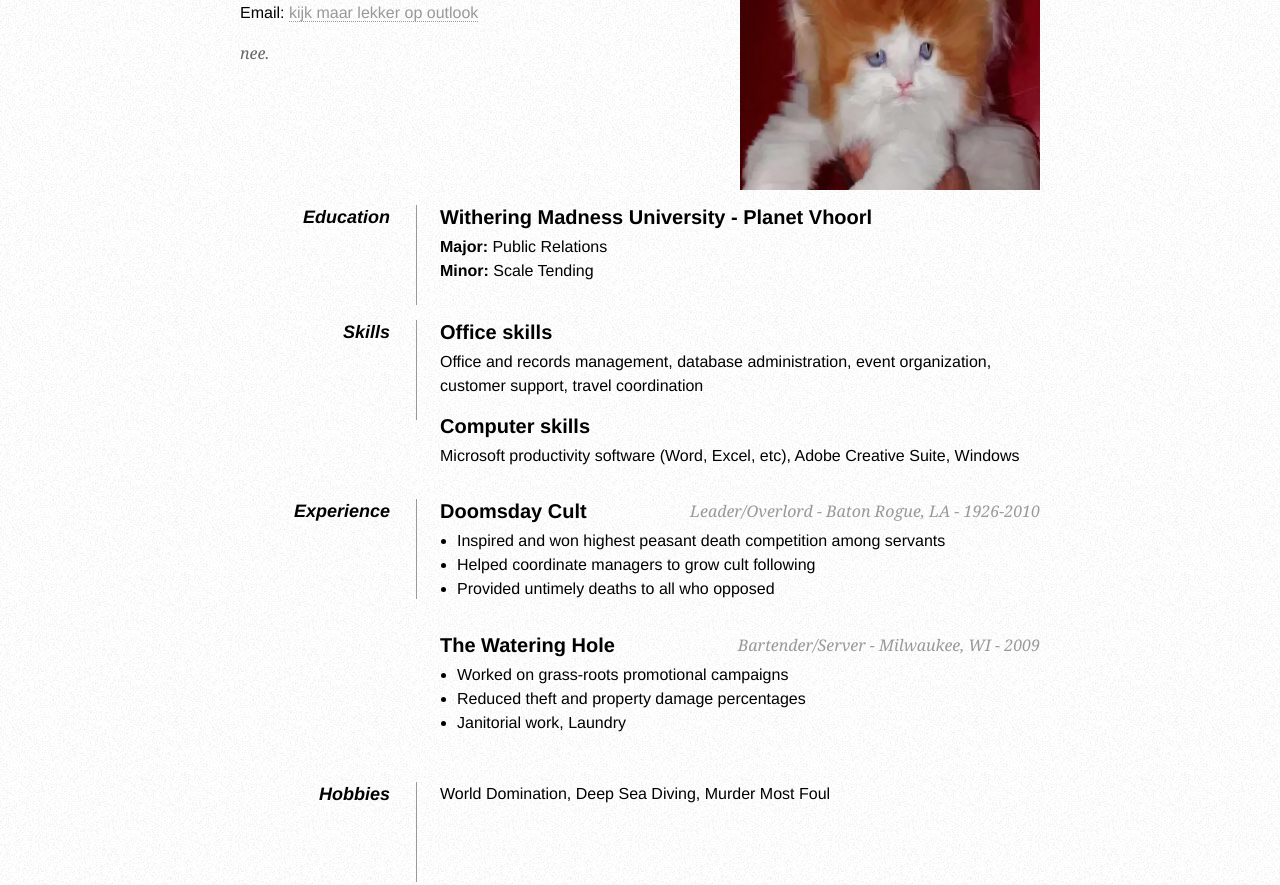
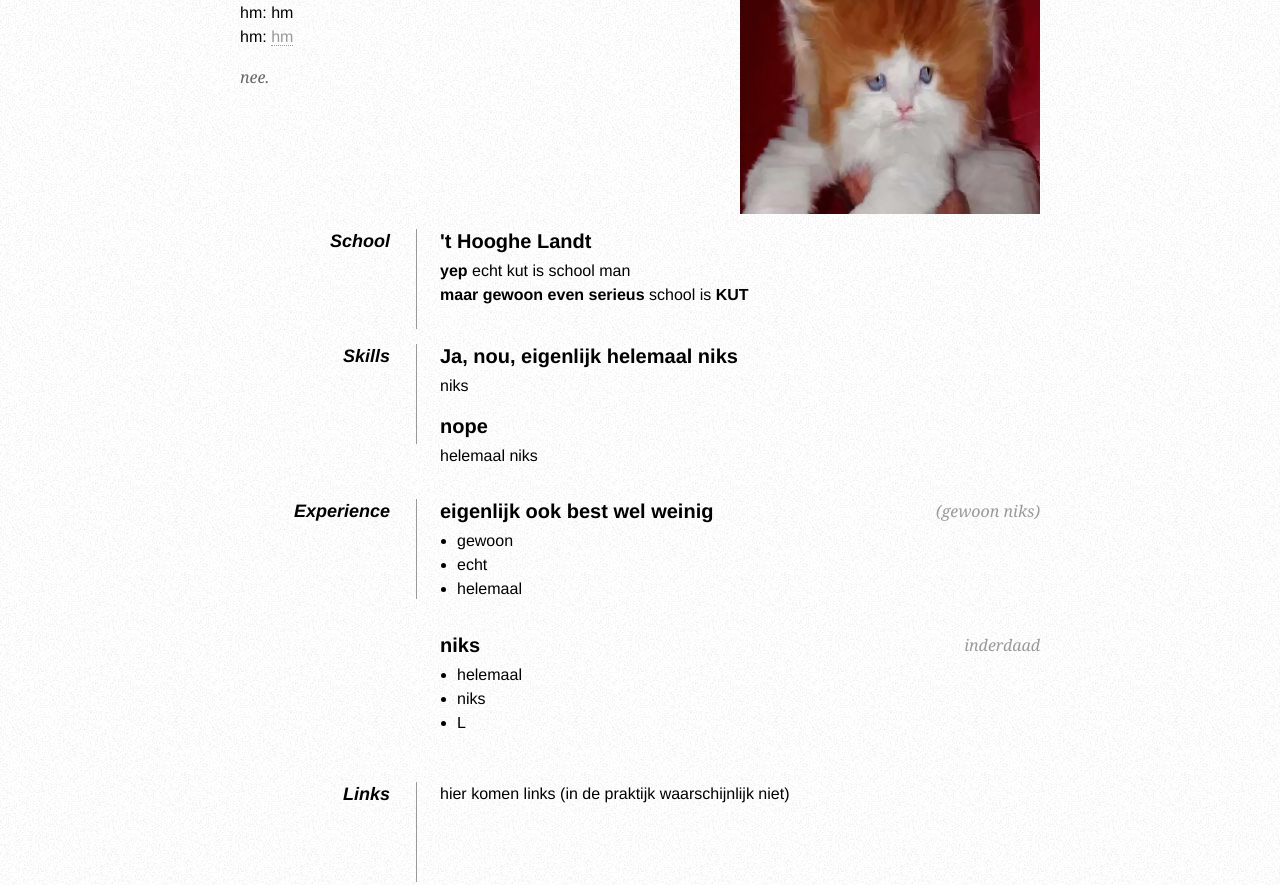
Before and after one commit to tttobiasss/Tobiaswebsite, a plain HTML site: page index.html in a window 1280 px wide. Shown: the part 120-1005 px from the top of the page. Drawn offline with Linux system fonts and the light colour scheme.

Commit message:
Update index.html

```diff
--- a/index.html
+++ b/index.html
@@ -1,4 +1,4 @@
-<!DOCTYPE html PUBLIC "-//W3C//DTD XHTML 1.0 Strict//EN"
+E html PUBLIC "-//W3C//DTD XHTML 1.0 Strict//EN"
 "http://www.w3.org/TR/xhtml1/DTD/xhtml1-strict.dtd">
 
 <html xmlns="http://www.w3.org/1999/xhtml" xml:lang="en" lang="en">
@@ -39,11 +39,11 @@
 
             <!-- Microformats! -->
 
-            <h1 class="fn">Tobaias</h1>
+            <h1 class="fn">Tobias</h1>
 
             <p>
-                Telefoonnummer <span class="tel">Secret jij bozo</span><br />
-                Email: <a class="email" href="mailto:tobias.henselmans@gmail.com">kijk maar lekker op outlook</a>
+                hm: <span class="tel">hm</span><br />
+                hm: <a class="email" href="mailto:tobias.henselmans@gmail.com">hm</a>
             </p>
         </div>
 
@@ -58,52 +58,52 @@
         <dl>
             <dd class="clear"></dd>
 
-            <dt>Education</dt>
+            <dt>School</dt>
             <dd>
-                <h2>Withering Madness University - Planet Vhoorl</h2>
-                <p><strong>Major:</strong> Public Relations<br />
-                   <strong>Minor:</strong> Scale Tending</p>
+                <h2>'t Hooghe Landt</h2>
+                <p><strong>yep</strong> echt kut is school man<br />
+                   <strong>maar gewoon even serieus</strong> school is <strong>KUT</strong> </p>
             </dd>
 
             <dd class="clear"></dd>
 
             <dt>Skills</dt>
             <dd>
-                <h2>Office skills</h2>
-                <p>Office and records management, database administration, event organization, customer support, travel coordination</p>
+                <h2>Ja, nou, eigenlijk helemaal niks</h2>
+                <p>niks</p>
 
-                <h2>Computer skills</h2>
-                <p>Microsoft productivity software (Word, Excel, etc), Adobe Creative Suite, Windows</p>
+                <h2>nope</h2>
+                <p>helemaal niks</p>
             </dd>
 
             <dd class="clear"></dd>
 
             <dt>Experience</dt>
             <dd>
-                <h2>Doomsday Cult <span>Leader/Overlord - Baton Rogue, LA - 1926-2010</span></h2>
+                <h2>eigenlijk ook best wel weinig <span>(gewoon niks)</span></h2>
                 <ul>
-                    <li>Inspired and won highest peasant death competition among servants</li>
-                    <li>Helped coordinate managers to grow cult following</li>
-                    <li>Provided untimely deaths to all who opposed</li>
+                    <li>gewoon</li>
+                    <li>echt</li>
+                    <li>helemaal</li>
                 </ul>
 
-                <h2>The Watering Hole <span>Bartender/Server - Milwaukee, WI - 2009</span></h2>
+                <h2>niks <span>inderdaad</span></h2>
                 <ul>
-                    <li>Worked on grass-roots promotional campaigns</li>
-                    <li>Reduced theft and property damage percentages</li>
-                    <li>Janitorial work, Laundry</li>
+                    <li>helemaal</li>
+                    <li>niks</li>
+                    <li>L</li>
                 </ul>
             </dd>
 
             <dd class="clear"></dd>
 
-            <dt>Hobbies</dt>
-            <dd>World Domination, Deep Sea Diving, Murder Most Foul</dd>
+            <dt>Links</dt>
+            <dd>hier komen links                    (in de praktijk waarschijnlijk niet) </dd>
 
             <dd class="clear"></dd>
 
-            <dt>References</dt>
-            <dd>Available on request</dd>
+            <dt>antwoordjes</dt>
+            <dd>als je antwoorden hebt stuur ze ff naar me op via mail of teams</dd>
 
             <dd class="clear"></dd>
         </dl>
```
